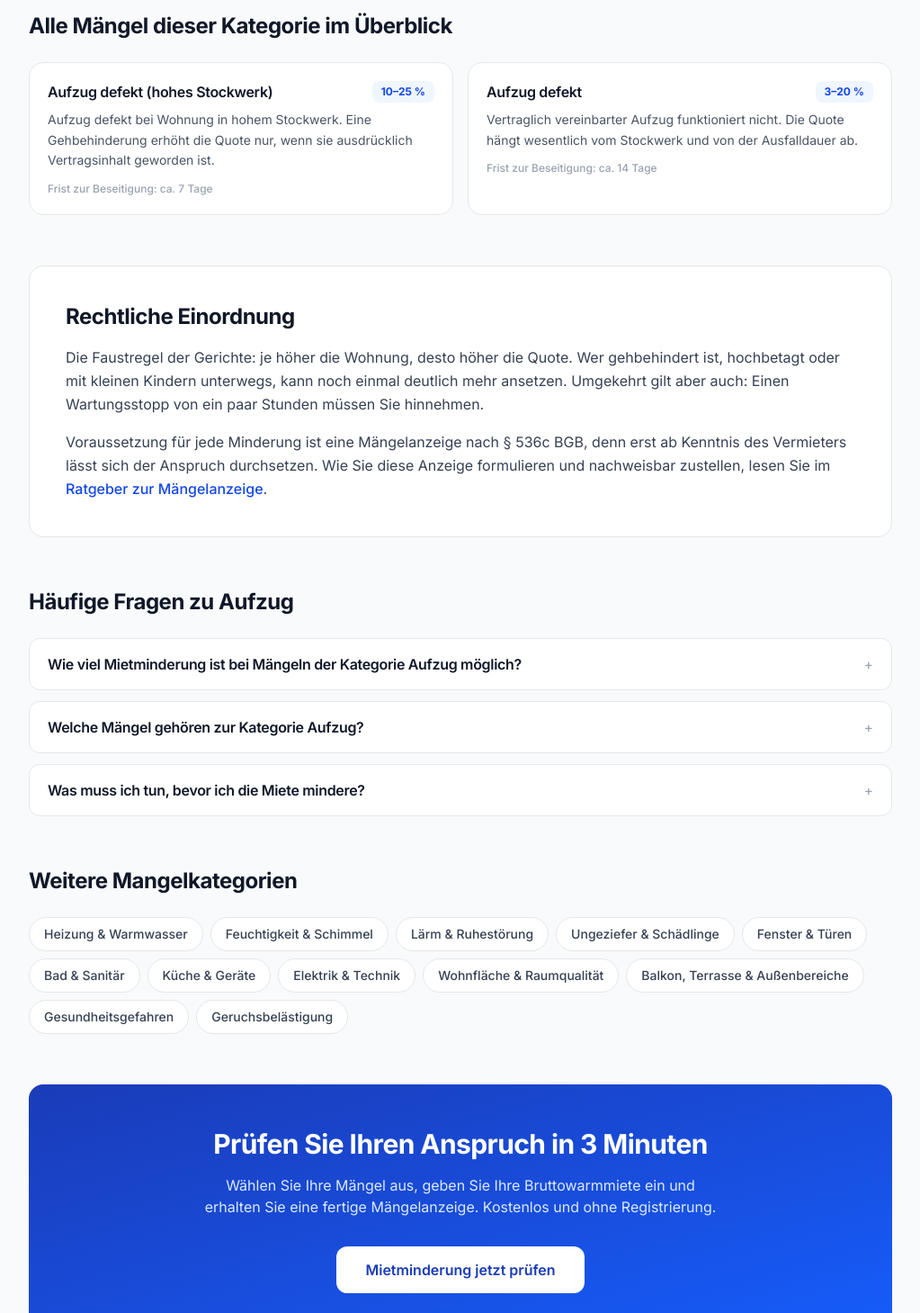
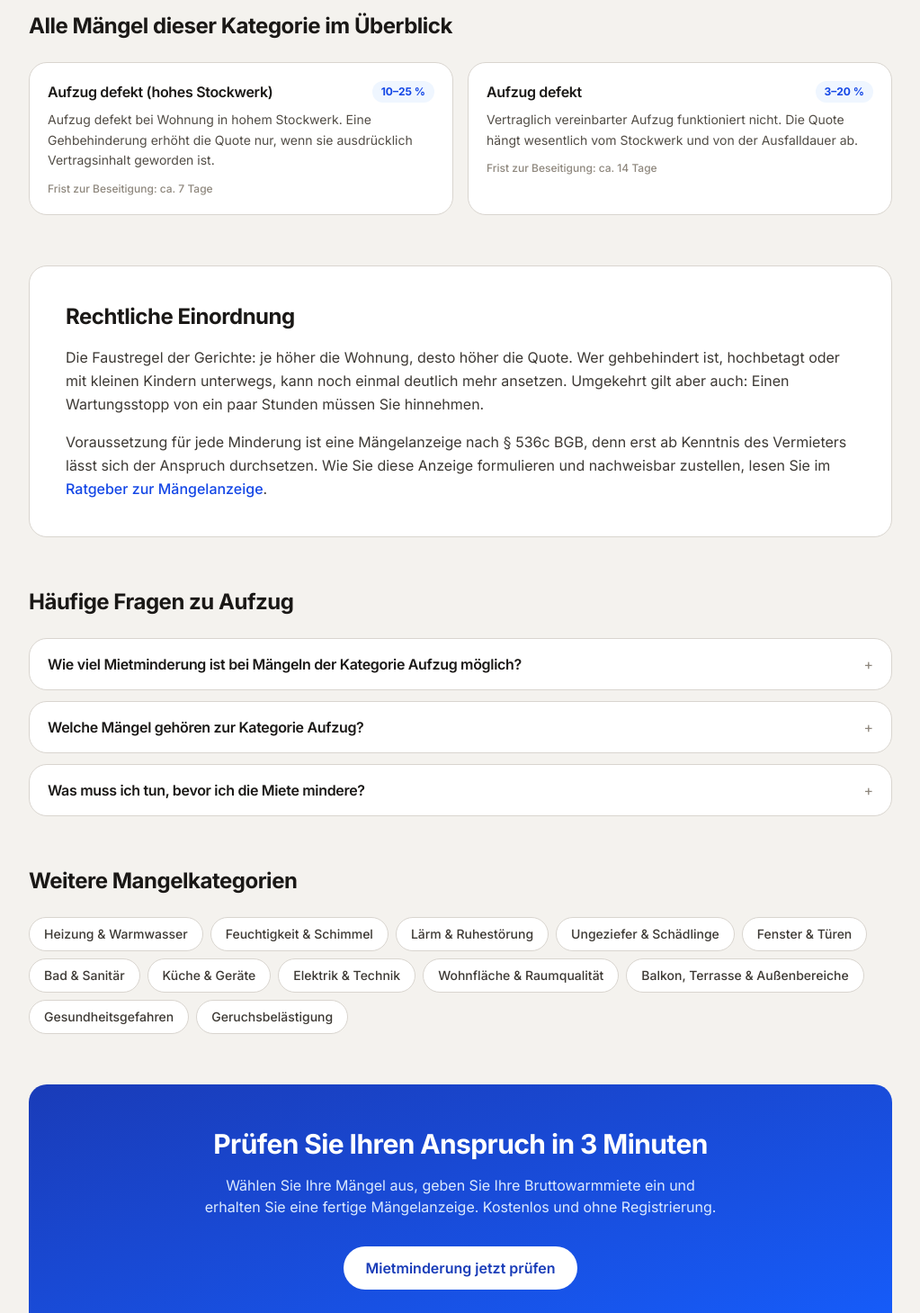
Before and after one commit to ohmeingott/mietminderung-online.de, a Next.js app: page /mietminderung/aufzug in a window 1280 px wide. Shown: the part 440-1899 px from the top of the page at 90% size, without its empty margins (128-1151 px from the left). Built offline with nearby package versions, Linux system fonts and the light colour scheme; no server answers.

Commit message:
Stell die Kategorieseiten auf Tokens um

```diff
--- a/src/app/mietminderung/[kategorie]/page.tsx
+++ b/src/app/mietminderung/[kategorie]/page.tsx
@@ -5,6 +5,7 @@ import Breadcrumbs from "@/components/content/Breadcrumbs";
 import ContentFooter from "@/components/content/ContentFooter";
 import ContentHeader from "@/components/content/ContentHeader";
 import JsonLd from "@/components/JsonLd";
+import { Button } from "@/components/ui/Button";
 import {
   getKategorieBySlug,
   kategorieIndex,
@@ -124,19 +125,19 @@ export default async function KategoriePage({ params }: { params: Params }) {
 
       <ContentHeader />
 
-      <main className="bg-gray-50">
-        <div className="bg-gradient-to-br from-blue-800 via-blue-700 to-blue-600 text-white">
+      <main className="bg-paper-sunken">
+        <div className="bg-gradient-to-br from-brand-800 via-brand-700 to-brand-600 text-white">
           <div className="max-w-5xl mx-auto px-4 sm:px-6 lg:px-8 pt-8 pb-14">
-            <div className="[&_a]:text-blue-200 [&_a:hover]:text-white [&_span]:text-blue-100">
+            <div className="[&_a]:text-brand-200 [&_a:hover]:text-white [&_span]:text-brand-100">
               <Breadcrumbs crumbs={crumbsFor(entry)} />
             </div>
             <h1 className="text-3xl sm:text-4xl lg:text-5xl font-extrabold tracking-tight">
               Mietminderung bei {entry.seo.titel}
             </h1>
-            <p className="mt-5 text-lg text-blue-100 max-w-3xl leading-relaxed">
+            <p className="mt-5 text-lg text-brand-100 max-w-3xl leading-relaxed">
               {entry.seo.intro}
             </p>
-            <p className="mt-6 text-sm text-blue-200">
+            <p className="mt-6 text-sm text-brand-200">
               {entry.maengel.length} Mangelarten · Quoten von{" "}
               {Math.min(...entry.maengel.map((m) => m.mangel.minderung_min))} % bis{" "}
               {Math.max(...entry.maengel.map((m) => m.mangel.minderung_max))} %
@@ -146,7 +147,7 @@ export default async function KategoriePage({ params }: { params: Params }) {
 
         <div className="max-w-5xl mx-auto px-4 sm:px-6 lg:px-8 py-14 space-y-14">
           <section>
-            <h2 className="text-2xl font-bold text-gray-900 mb-6">
+            <h2 className="text-2xl font-bold text-ink-900 mb-6">
               Alle Mängel dieser Kategorie im Überblick
             </h2>
             <div className="grid grid-cols-1 sm:grid-cols-2 gap-4">
@@ -154,20 +155,20 @@ export default async function KategoriePage({ params }: { params: Params }) {
                 <Link
                   key={path}
                   href={path}
-                  className="group flex flex-col rounded-2xl border border-gray-200 bg-white p-5 hover:border-blue-400 hover:shadow-md transition-all"
+                  className="group flex flex-col rounded-card border border-ink-200 bg-paper-raised p-5 hover:border-brand-400 hover:shadow-md transition-all"
                 >
                   <div className="flex items-start justify-between gap-3">
-                    <h3 className="font-semibold text-gray-900 group-hover:text-blue-700 transition-colors">
+                    <h3 className="font-semibold text-ink-900 group-hover:text-brand-700 transition-colors">
                       {mangel.label}
                     </h3>
-                    <span className="shrink-0 rounded-lg bg-blue-50 px-2.5 py-1 text-xs font-bold text-blue-700">
+                    <span className="shrink-0 rounded-field bg-brand-50 px-2.5 py-1 text-xs font-bold text-brand-700">
                       {mangel.minderung_min}–{mangel.minderung_max} %
                     </span>
                   </div>
-                  <p className="mt-2 text-sm text-gray-600 leading-relaxed">
+                  <p className="mt-2 text-sm text-ink-600 leading-relaxed">
                     {mangel.description}
                   </p>
-                  <span className="mt-3 text-xs font-medium text-gray-400">
+                  <span className="mt-3 text-xs font-medium text-ink-400">
                     Frist zur Beseitigung: ca. {seo.fristTage}{" "}
                     {seo.fristTage === 1 ? "Tag" : "Tage"}
                   </span>
@@ -176,21 +177,21 @@ export default async function KategoriePage({ params }: { params: Params }) {
             </div>
           </section>
 
-          <section className="rounded-2xl border border-gray-200 bg-white p-6 sm:p-10">
-            <h2 className="text-2xl font-bold text-gray-900 mb-4">
+          <section className="rounded-card border border-ink-200 bg-paper-raised p-6 sm:p-10">
+            <h2 className="text-2xl font-bold text-ink-900 mb-4">
               Rechtliche Einordnung
             </h2>
-            <p className="text-gray-700 leading-relaxed">
+            <p className="text-ink-700 leading-relaxed">
               {entry.seo.rechtliches}
             </p>
-            <p className="mt-4 text-gray-700 leading-relaxed">
+            <p className="mt-4 text-ink-700 leading-relaxed">
               Voraussetzung für jede Minderung ist eine Mängelanzeige nach
               § 536c BGB, denn erst ab Kenntnis des Vermieters lässt sich der
               Anspruch durchsetzen. Wie Sie diese Anzeige formulieren und
               nachweisbar zustellen, lesen Sie im{" "}
               <Link
                 href="/ratgeber/maengelanzeige-schreiben"
-                className="text-blue-700 font-medium hover:underline"
+                className="text-brand-700 font-medium hover:underline"
               >
                 Ratgeber zur Mängelanzeige
               </Link>
@@ -199,28 +200,28 @@ export default async function KategoriePage({ params }: { params: Params }) {
           </section>
 
           <section>
-            <h2 className="text-2xl font-bold text-gray-900 mb-6">
+            <h2 className="text-2xl font-bold text-ink-900 mb-6">
               Häufige Fragen zu {entry.seo.titel}
             </h2>
             <div className="space-y-3">
               {faqs.map((faq) => (
                 <details
                   key={faq.question}
-                  className="group rounded-xl border border-gray-200 bg-white"
+                  className="group rounded-card border border-ink-200 bg-paper-raised"
                 >
                   <summary className="cursor-pointer list-none px-5 py-4 marker:hidden flex items-center justify-between gap-4">
-                    <h3 className="text-base font-semibold text-gray-900">
+                    <h3 className="text-base font-semibold text-ink-900">
                       {faq.question}
                     </h3>
                     <span
                       aria-hidden="true"
-                      className="shrink-0 text-gray-400 transition-transform group-open:rotate-45"
+                      className="shrink-0 text-ink-400 transition-transform group-open:rotate-45"
                     >
                       +
                     </span>
                   </summary>
-                  <div className="border-t border-gray-100 px-5 py-4">
-                    <p className="text-gray-600 leading-relaxed">{faq.answer}</p>
+                  <div className="border-t border-ink-100 px-5 py-4">
+                    <p className="text-ink-600 leading-relaxed">{faq.answer}</p>
                   </div>
                 </details>
               ))}
@@ -228,7 +229,7 @@ export default async function KategoriePage({ params }: { params: Params }) {
           </section>
 
           <section>
-            <h2 className="text-2xl font-bold text-gray-900 mb-6">
+            <h2 className="text-2xl font-bold text-ink-900 mb-6">
               Weitere Mangelkategorien
             </h2>
             <ul className="flex flex-wrap gap-2">
@@ -236,7 +237,7 @@ export default async function KategoriePage({ params }: { params: Params }) {
                 <li key={k.seo.slug}>
                   <Link
                     href={`/mietminderung/${k.seo.slug}`}
-                    className="inline-flex rounded-full border border-gray-200 bg-white px-4 py-2 text-sm font-medium text-gray-700 hover:border-blue-400 hover:text-blue-700 transition-colors"
+                    className="inline-flex rounded-full border border-ink-200 bg-paper-raised px-4 py-2 text-sm font-medium text-ink-700 hover:border-brand-400 hover:text-brand-700 transition-colors"
                   >
                     {k.kategorie.label}
                   </Link>
@@ -245,21 +246,18 @@ export default async function KategoriePage({ params }: { params: Params }) {
             </ul>
           </section>
 
-          <section className="rounded-2xl bg-gradient-to-br from-blue-800 to-blue-600 p-8 sm:p-12 text-center text-white">
+          <section className="rounded-card bg-gradient-to-br from-brand-800 to-brand-600 p-8 sm:p-12 text-center text-white">
             <h2 className="text-2xl sm:text-3xl font-bold mb-4">
               Prüfen Sie Ihren Anspruch in 3 Minuten
             </h2>
-            <p className="text-blue-100 mb-8 max-w-xl mx-auto">
+            <p className="text-brand-100 mb-8 max-w-xl mx-auto">
               Wählen Sie Ihre Mängel aus, geben Sie Ihre Bruttowarmmiete ein und
               erhalten Sie eine fertige Mängelanzeige. Kostenlos und ohne
               Registrierung.
             </p>
-            <Link
-              href="/#pruefung"
-              className="inline-flex rounded-xl bg-white px-8 py-3.5 font-semibold text-blue-800 hover:bg-blue-50 transition-colors"
-            >
+            <Button href="/#pruefung" variant="onDark">
               Mietminderung jetzt prüfen
-            </Link>
+            </Button>
           </section>
         </div>
       </main>
```
